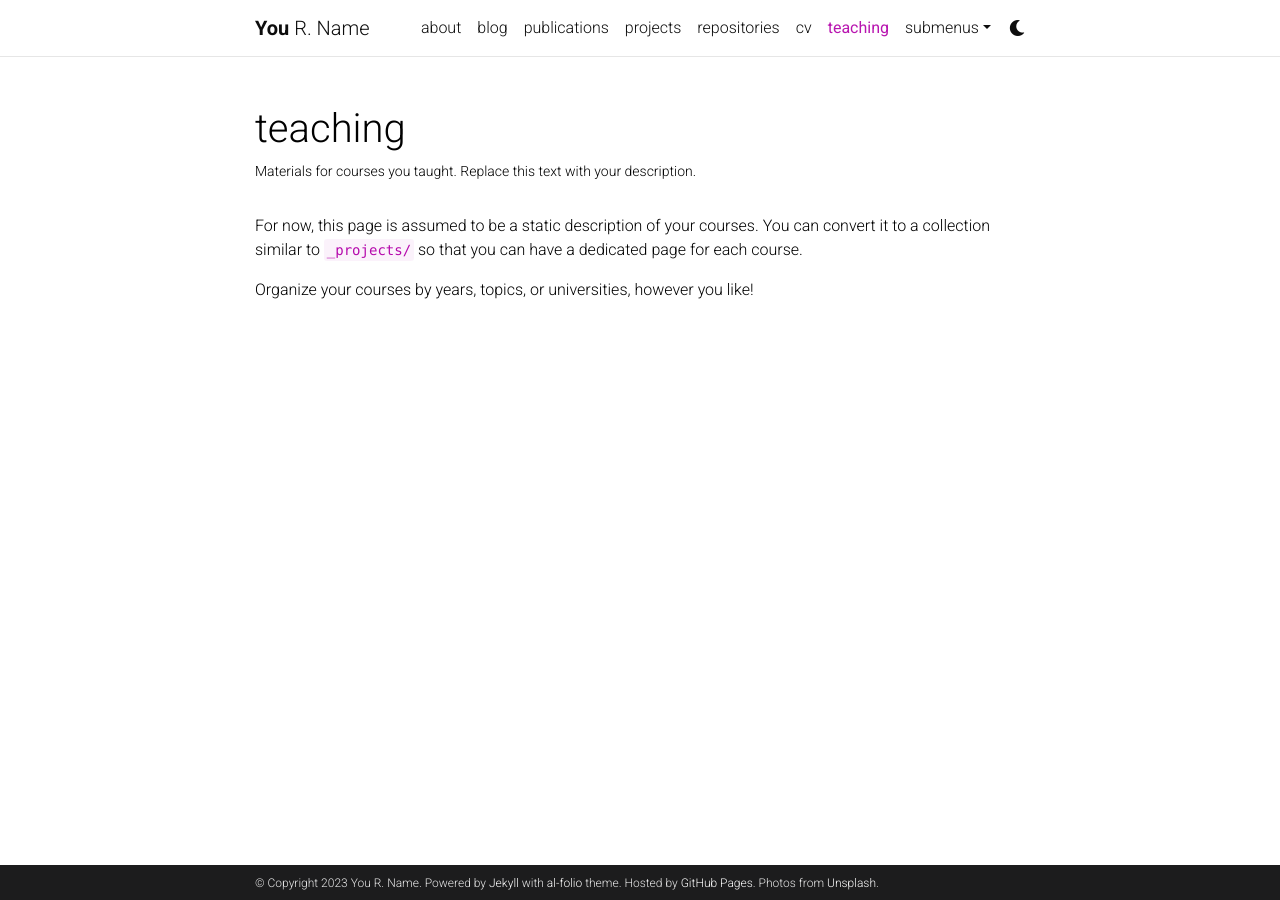
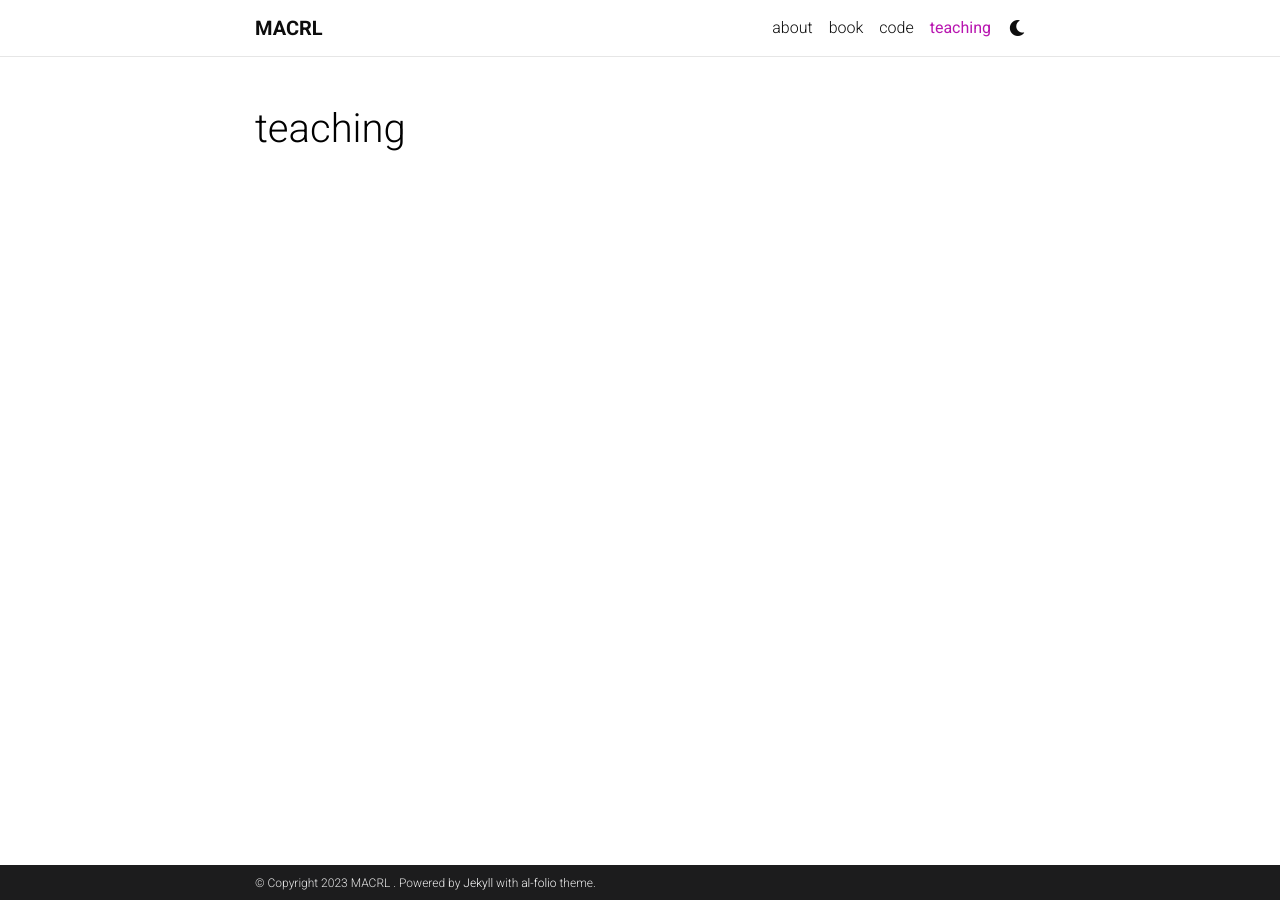
Before and after one commit to macrl-book/macrl-book.github.io, a Jekyll site: the page built from _pages/teaching.md, in a window 1280 px wide. Built offline with Jekyll 4.4.1, drawn with Linux system fonts in a browser that asks for light colours; full-size pictures stand in for the smaller copies a plugin makes; comment, search, counter and statistics services are not loaded; a style sheet for code colours, icons or effects is not loaded.

Commit message:
first commit

```diff
--- a/_config.yml
+++ b/_config.yml
@@ -2,24 +2,22 @@
 # Site settings
 # -----------------------------------------------------------------------------
 
-title: blank # the website title (if blank, full name will be used instead)
-first_name: You
-middle_name: R.
-last_name: Name
-email: you@example.com
+title:  blank # the website title (if blank, full name will be used instead)
+first_name: MACRL
+middle_name:
+last_name:
+email: sanjibanc@cornell.edu
 description: > # the ">" symbol means to ignore newlines until "footer_text:"
-  A simple, whitespace theme for academics. Based on [*folio](https://github.com/bogoli/-folio) design.
+  Modern Adaptive Control and Reinforcement Learning.
 footer_text: >
   Powered by <a href="https://jekyllrb.com/" target="_blank">Jekyll</a> with <a href="https://github.com/alshedivat/al-folio">al-folio</a> theme.
-  Hosted by <a href="https://pages.github.com/" target="_blank">GitHub Pages</a>.
-  Photos from <a href="https://unsplash.com" target="_blank">Unsplash</a>.
-keywords: jekyll, jekyll-theme, academic-website, portfolio-website  # add your own keywords or leave empty
+keywords: # add your own keywords or leave empty
 
 lang: en # the language of your site (for example: en, fr, cn, ru, etc.)
 icon: ⚛️  # the emoji used as the favicon (alternatively, provide image name in /assets/img/)
 
-url: https://alshedivat.github.io # the base hostname & protocol for your site
-baseurl: /al-folio # the subpath of your site, e.g. /blog/
+url: https://macrl.github.io # the base hostname & protocol for your site
+baseurl: # the subpath of your site, e.g. /blog/
 last_updated: false # set to true if you want to display last updated in the footer
 impressum_path:  # set to path to include impressum link in the footer, use the same path as permalink in a page, helps to conform with EU GDPR
 
@@ -41,7 +39,7 @@ repo_theme_dark: dark           # https://github.com/anuraghazra/github-readme-s
 # will use title and url fields
 # Take a look to https://github.com/jekyll/jekyll-feed for more customization
 
-rss_icon: true
+rss_icon: false
 
 # -----------------------------------------------------------------------------
 # Layout
@@ -97,9 +95,7 @@ facebook_id: # your facebook id
 youtube_id: # your youtube channel id (youtube.com/@<youtube_id>)
 discord_id: # your discord id (18-digit unique numerical identifier)
 
-contact_note: >
-  You can even add a little note about which of these is the best way to reach you.
-
+contact_note:
 # -----------------------------------------------------------------------------
 # Analytics and search engine verification
 # -----------------------------------------------------------------------------
@@ -114,8 +110,8 @@ bing_site_verification:  # out your bing-site-verification ID (Bing Webmaster)
 # Blog
 # -----------------------------------------------------------------------------
 
-blog_name: al-folio # blog_name will be displayed in your blog page
-blog_nav_title: blog # your blog must have a title for it to be displayed in the nav bar
+blog_name: # blog_name will be displayed in your blog page
+blog_nav_title: # your blog must have a title for it to be displayed in the nav bar
 blog_description: a simple whitespace theme for academics
 permalink: /blog/:year/:title/
 
@@ -164,7 +160,7 @@ collections:
     output: true
     permalink: /projects/:path/
 
-news_scrollable: true # adds a vertical scroll bar if there are more than 3 news items
+news_scrollable: false # adds a vertical scroll bar if there are more than 3 news items
 news_limit: 5 # leave blank to include all the news in the `_news` folder
 
 # -----------------------------------------------------------------------------
@@ -202,12 +198,12 @@ plugins:
   - jekyll-diagrams
   - jekyll-email-protect
   - jekyll-feed
+  - jekyll-github-metadata
   - jekyll-imagemagick
-  - jekyll-minifier
   - jekyll-paginate-v2
   - jekyll/scholar
   - jekyll-sitemap
-  - jekyll-link-attributes
+  - jekyll-target-blank
   - jekyll-twitter-plugin
   - jemoji
 
--- a/_pages/teaching.md
+++ b/_pages/teaching.md
@@ -2,11 +2,7 @@
 layout: page
 permalink: /teaching/
 title: teaching
-description: Materials for courses you taught. Replace this text with your description.
+description:
 nav: true
-nav_order: 5
+nav_order: 4
 ---
-
-For now, this page is assumed to be a static description of your courses. You can convert it to a collection similar to `_projects/` so that you can have a dedicated page for each course.
-
-Organize your courses by years, topics, or universities, however you like!
```
Also changed, not shown: Gemfile (+4 -3 lines), _layouts/about.html (+5 -4 lines), _news/announcement_1.md (+2 -3 lines), _news/announcement_2.md (deleted, +0 -31 lines), _news/announcement_3.md (deleted, +0 -7 lines), _pages/about.md (+11 -11 lines), _pages/book.md (added, +9 -0 lines), _pages/code.md (added, +8 -0 lines), _pages/cv.md (deleted, +0 -8 lines), _pages/dropdown.md (deleted, +0 -13 lines), _pages/projects.md (deleted, +0 -58 lines), _pages/publications.md (deleted, +0 -18 lines), _pages/repositories.md (deleted, +0 -30 lines), assets/img/macrl.png (added), 1 other file.
